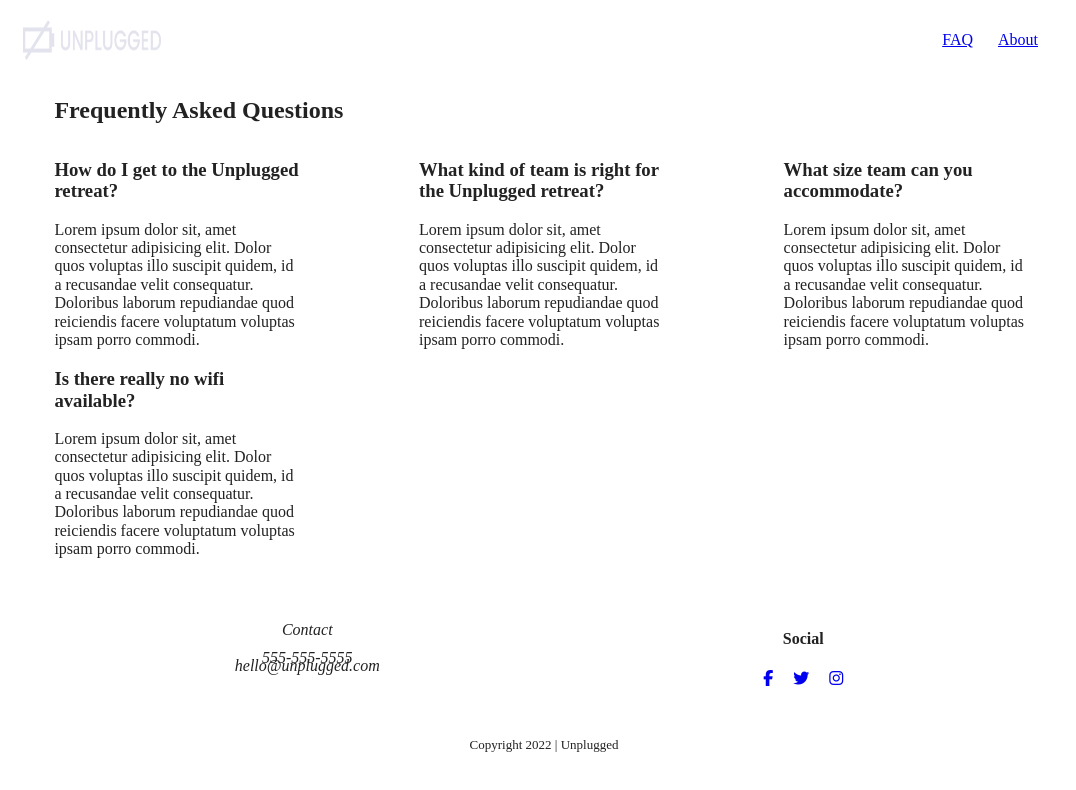
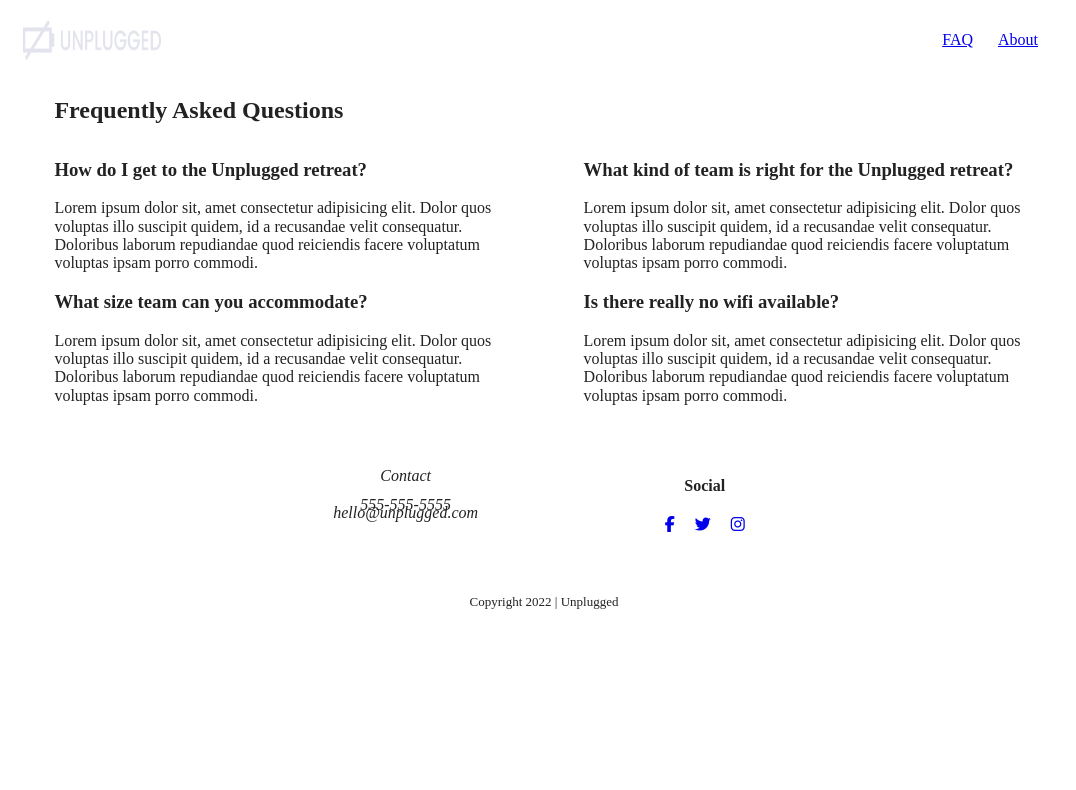
Before and after one commit to lyolayale/unplugged, a website built with Parcel: page pages/faq/index.html in a window 1280 px wide. Shown: the whole page, without its empty margins (0-1076 px from the left). Built offline with nearby package versions, Linux system fonts and the light colour scheme.

Commit message:
Updated faq/index.html --> alignment --> flexbox properties, width, margin --> desktop screen

```diff
--- a/css/main.css
+++ b/css/main.css
@@ -550,8 +550,10 @@ input[type="button"] {
     max-width: 100%;
   }
 }
+
+/* ============================= DESKTOP =============================  */
+
 @media only screen and (min-width: 1200px) {
-  /* ----------------------------- Desktop ---------------------------- */
   body {
     width: 85%;
     max-width: 1200px;
@@ -572,6 +574,28 @@ input[type="button"] {
 
   .reviews-text {
     margin-top: -170px;
+  }
+
+  /* ----------------------------- footer Section ---------------------------- */
+
+  .footer-content {
+    justify-content: space-around;
+  }
+
+  footer {
+    height: 100%;
+    max-height: 300px;
+  }
+
+  .copyright {
+    margin-top: 60px;
+  }
+
+  /* ----------------------------- FAQ Page --------------------------------- */
+
+  .faq-content .faq-item {
+    width: 100%;
+    max-width: 450px;
   }
 }
 
--- a/pages/faq/index.html
+++ b/pages/faq/index.html
@@ -27,7 +27,7 @@
 
   <!-- === BODY ===  -->
 
-  <body>
+  <body id="faq-body">
     <header>
       <div class="content-wrapper">
         <a href=""><img src="../../assets/img/unpluggedlogo.png" alt="Unplugged logo"></a>
```
